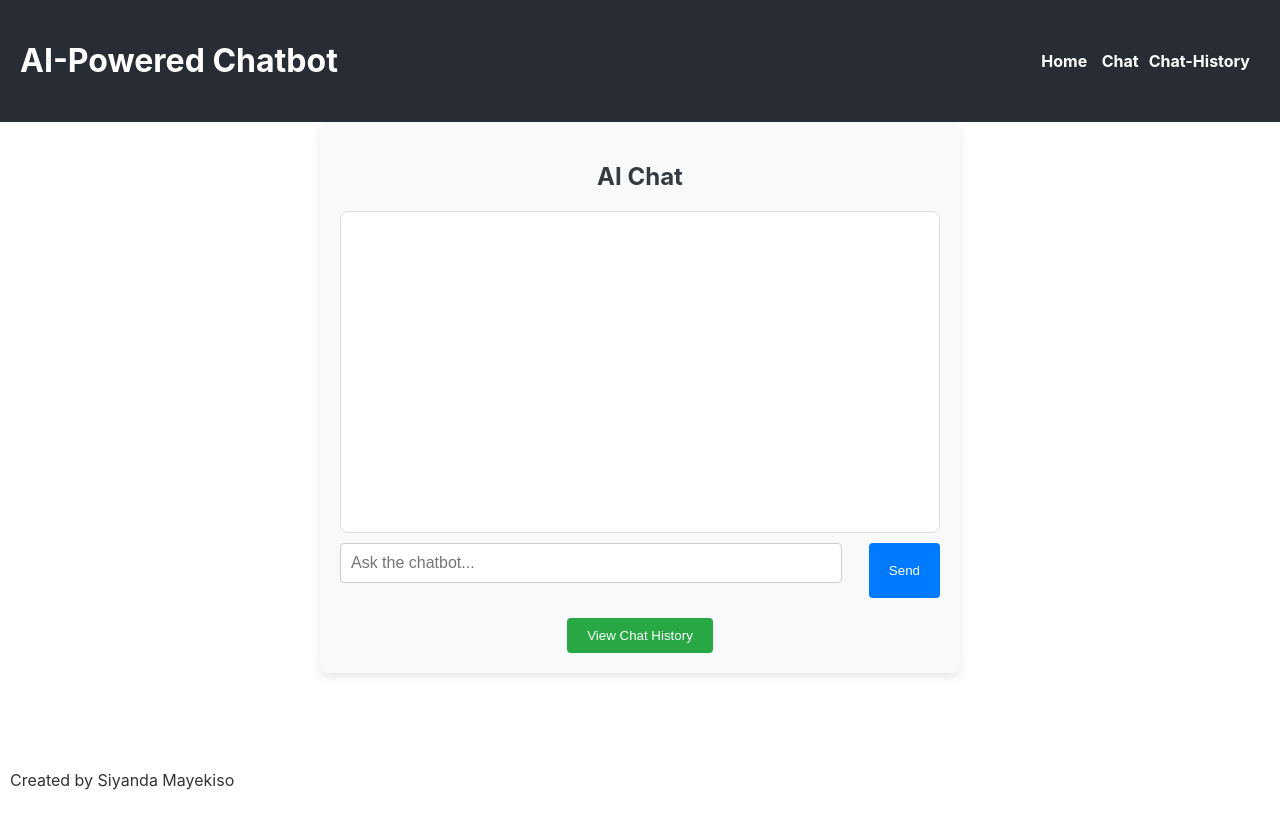
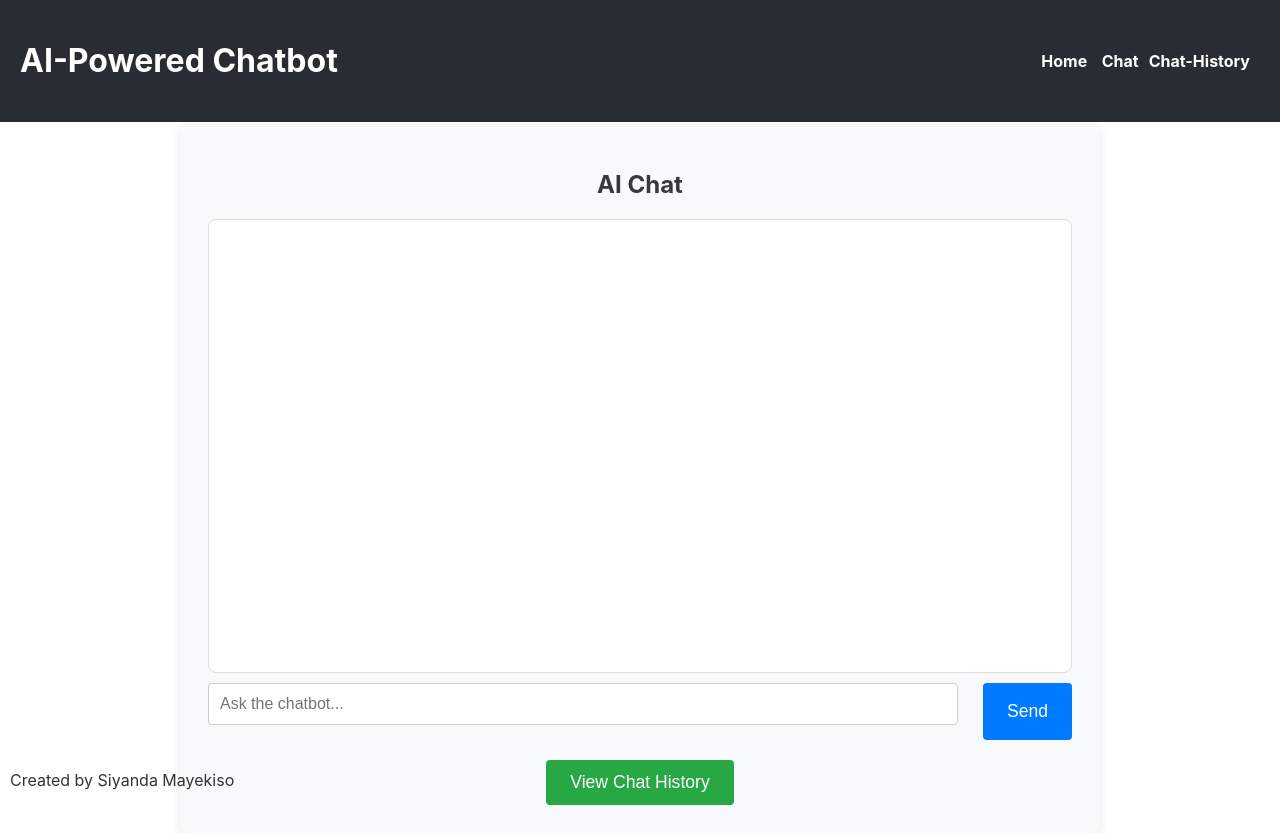
Before and after one commit to SiyandaMaykiso/AI-Powered-Chatbot, a React (Create React App) app in the folder client/: page /chat in a window 1280 px wide. Before the commit the page ends 800 px from the top, so only its background shows below. Built offline with nearby package versions, Linux system fonts and the light colour scheme; sample sign-in values are in the browser's storage.

Commit message:
Increase padding space

```diff
--- a/client/src/components/ChatWindow.js
+++ b/client/src/components/ChatWindow.js
@@ -72,9 +72,9 @@ const ChatWindow = () => {
 
 // Styles for ChatWindow
 const chatContainerStyle = {
-  maxWidth: '600px',
+  maxWidth: '864px',  // Increased another 20%
   margin: '0 auto',
-  padding: '20px',
+  padding: '28px',  // Slightly increased padding
   backgroundColor: '#f8f9fa',
   borderRadius: '8px',
   boxShadow: '0px 4px 10px rgba(0, 0, 0, 0.1)',
@@ -87,7 +87,7 @@ const headerStyle = {
 };
 
 const chatWindowStyle = {
-  height: '300px',
+  height: '432px',  // Increased another 20%
   overflowY: 'auto',
   backgroundColor: '#ffffff',
   borderRadius: '8px',
@@ -111,14 +111,14 @@ const inputContainerStyle = {
 };
 
 const inputStyle = {
-  width: '80%',
-  padding: '10px',
+  width: '84%',
+  padding: '11px',
   borderRadius: '4px',
   border: '1px solid #ccc',
 };
 
 const sendButtonStyle = {
-  padding: '10px 20px',
+  padding: '12px 24px',
   backgroundColor: '#007bff',
   color: 'white',
   borderRadius: '4px',
@@ -127,15 +127,17 @@ const sendButtonStyle = {
   display: 'flex',
   alignItems: 'center',
   justifyContent: 'center',
+  fontSize: '1.1rem',  // Slightly increase the font size
 };
 
 const historyButtonStyle = {
-  padding: '10px 20px',
+  padding: '12px 24px',  // Increased padding to match the ratio
   backgroundColor: '#28a745',
   color: 'white',
   borderRadius: '4px',
   cursor: 'pointer',
   border: 'none',
+  fontSize: '1.1rem',  // Slightly increase the font size
 };
 
 export default ChatWindow;
```
